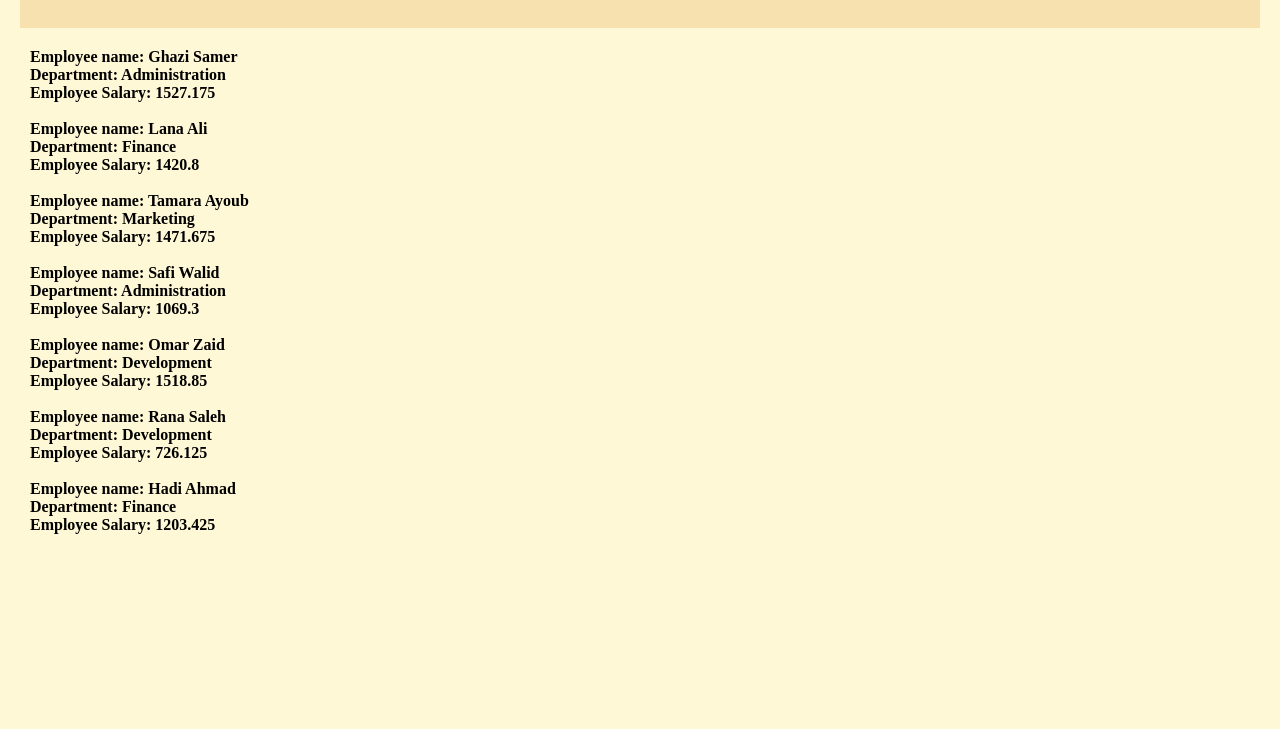
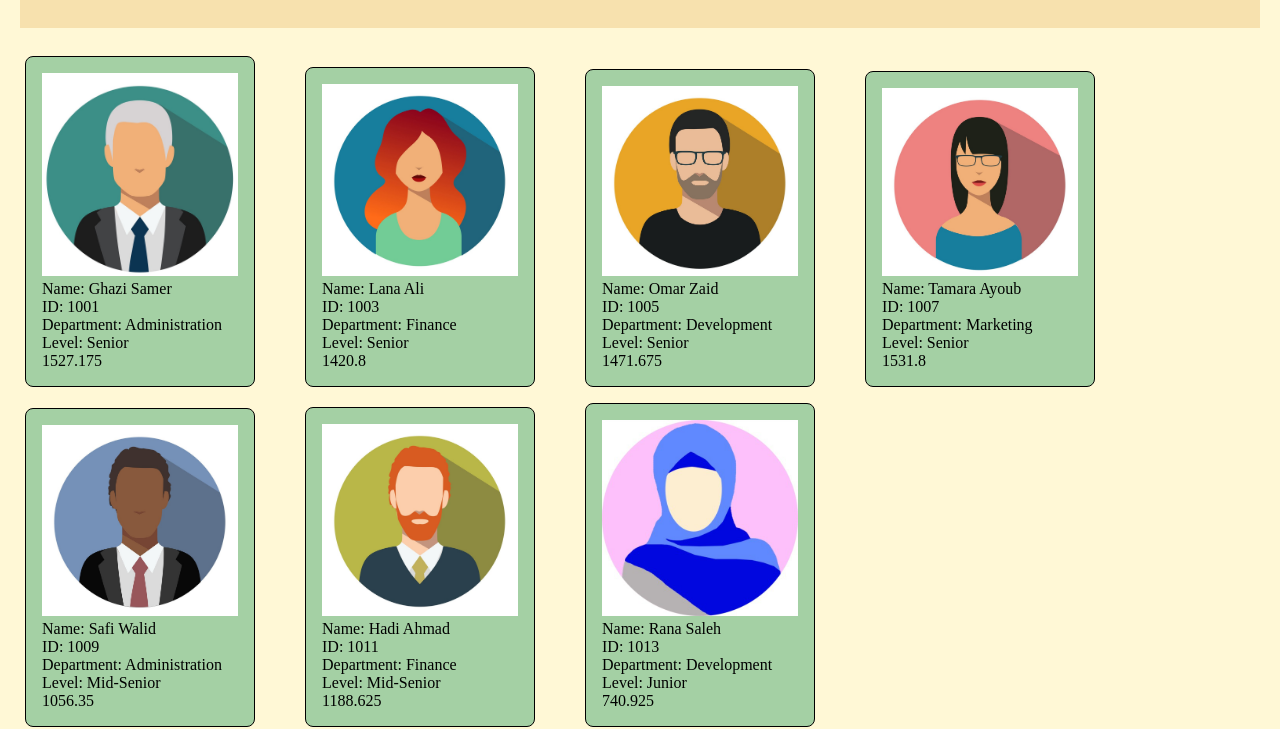
Before and after one commit to k02s/HR-management-system, a plain HTML site: page index.html in a window 1280 px wide. Shown: the part 92-821 px from the top of the page. Drawn offline with Linux system fonts and the light colour scheme.

Commit message:
solve lab 10

```diff
--- a/accounting.html
+++ b/accounting.html
@@ -39,7 +39,7 @@
         <p>&copy; 2023 Copyright</p>
     </footer>
 
-    <!-- link javaScript file -->
-    <script src="js/app.js"></script>
+
+
 </body>
 </html>
--- a/index.html
+++ b/index.html
@@ -7,6 +7,9 @@
     <meta name="viewport" content="width=device-width, initial-scale=1.0">
     <title>HR management system</title>
     <link rel="stylesheet" href="style/index.css">
+
+    <script src="https://kit.fontawesome.com/abeefac970.js" crossorigin="anonymous"></script>
+
 </head>
 
 <body>
@@ -33,10 +36,10 @@
 
     <footer id="contact">
         <!-- social media -->
-        <a href="www.linkedin.com">[ Linkedin | </a>
-        <a href="www.facebook.com">Facebook |</a>
-        <a href="www.instagram.com">Instagram |</a>
-        <a href="www.twitter.com">Twitter ] </a>
+        <a href="www.linkedin.com"><i class="fa-brands fa-linkedin"></i></a>
+        <a href="www.facebook.com"><i class="fa-brands fa-facebook"></i></a>
+        <a href="www.instagram.com"><i class="fa-brands fa-instagram"></i></a>
+        <a href="www.twitter.com"><i class="fa-brands fa-twitter"></i></a>
 
         <!-- copyright -->
         <p>made with &#128154; By Khadijah Saleh's </p>
--- a/js/app.js
+++ b/js/app.js
@@ -49,13 +49,13 @@ function Employee(ID, name, department, level, imageURL, salary) {
 }
 
 
-let emp1 = new Employee(generateEmployeeID(), 'Ghazi Samer', 'Administration', 'Senior', 'https://images.pexels.com/photos/39866/entrepreneur-startup-start-up-man-39866.jpeg?auto=compress&cs=tinysrgb&w=1260&h=750&dpr=1', calculateSalary('Senior'))
-let emp2 = new Employee(generateEmployeeID(), 'Lana Ali', 'Finance', 'Senior', 'https://images.pexels.com/photos/1586973/pexels-photo-1586973.jpeg?auto=compress&cs=tinysrgb&w=600', calculateSalary('Senior'))
-let emp3 = new Employee(generateEmployeeID(), 'Tamara Ayoub', 'Marketing', 'Senior', 'https://images.pexels.com/photos/3747446/pexels-photo-3747446.jpeg?auto=compress&cs=tinysrgb&w=600', calculateSalary('Senior'))
-let emp4 = new Employee(generateEmployeeID(), 'Safi Walid', 'Administration', 'Mid-Senior', 'https://images.pexels.com/photos/927451/pexels-photo-927451.jpeg?auto=compress&cs=tinysrgb&w=600', calculateSalary('Mid-Senior'))
-let emp5 = new Employee(generateEmployeeID(), 'Omar Zaid', 'Development', 'Senior', 'https://images.pexels.com/photos/927451/pexels-photo-927451.jpeg?auto=compress&cs=tinysrgb&w=600', calculateSalary('Senior'))
-let emp6 = new Employee(generateEmployeeID(), 'Rana Saleh', 'Development', 'Junior', 'https://images.pexels.com/photos/1181414/pexels-photo-1181414.jpeg?auto=compress&cs=tinysrgb&w=600', calculateSalary('Junior'))
-let emp7 = new Employee(generateEmployeeID(), 'Hadi Ahmad', 'Finance', 'Mid-Senior', 'https://images.pexels.com/photos/2102416/pexels-photo-2102416.jpeg?auto=compress&cs=tinysrgb&w=600', calculateSalary('Mid-Senior'))
+let emp1 = new Employee(generateEmployeeID(), 'Ghazi Samer', 'Administration', 'Senior', 'assets/Ghazi.jpg', calculateSalary('Senior'))
+let emp2 = new Employee(generateEmployeeID(), 'Lana Ali', 'Finance', 'Senior', 'assets/Lana.jpg', calculateSalary('Senior'))
+let emp5 = new Employee(generateEmployeeID(), 'Omar Zaid', 'Development', 'Senior', 'assets/Omar.jpg', calculateSalary('Senior'))
+let emp3 = new Employee(generateEmployeeID(), 'Tamara Ayoub', 'Marketing', 'Senior', 'assets/Tamara.jpg', calculateSalary('Senior'))
+let emp4 = new Employee(generateEmployeeID(), 'Safi Walid', 'Administration', 'Mid-Senior', 'assets/Safi.jpg', calculateSalary('Mid-Senior'))
+let emp7 = new Employee(generateEmployeeID(), 'Hadi Ahmad', 'Finance', 'Mid-Senior', 'assets/Hadi.jpg', calculateSalary('Mid-Senior'))
+let emp6 = new Employee(generateEmployeeID(), 'Rana Saleh', 'Development', 'Junior', 'assets/Rana.jpg', calculateSalary('Junior'))
 
 
 
@@ -73,11 +73,61 @@ console.log(emp7);
 // render method
 Employee.prototype.render = function () {
 
-    document.write(`<h4>Employee name:   ${this.fullName} <br> Department:   ${this.department} <br> Employee Salary:  ${this.salary} <br><br></h4>`)
+  // document.write(`<h4>Employee name: ${this.fullName} <br> Department: ${this.department} <br> Employee Salary: ${this.salary} <br><br></h4>`)
+
+  // create div (it will be a container for card) element
+  let card = document.createElement("div");
+  // append element to body
+  document.body.appendChild(card);
+  // create and append image
+
+  let image = document.createElement("img");
+  image.src = this.imageURL;
+  image.style.width = '100%';
+  image.style.height = 'auto';
+  card.appendChild(image);
+
+  // create and append name
+  let name = document.createElement("p");
+  name.textContent = `Name: ${this.fullName}`;
+  card.appendChild(name);
+
+  // create and append ID
+  let ID = document.createElement("p");
+  ID.textContent = `ID: ${this.employeeID}`;
+  card.appendChild(ID);
+
+  // create and append department
+  let department = document.createElement("p");
+  department.textContent = `Department: ${this.department}`;
+  card.appendChild(department);
+
+  // create and append level
+  let level = document.createElement("p");
+  level.textContent = `Level: ${this.level}`;
+  card.appendChild(level);
+
+  // create and append salary
+  let salary = document.createElement("p");
+  salary.textContent = `${this.salary}`;
+  card.appendChild(salary);
+
+  // style card
+  card.style.border = "1px solid black";
+  card.style.borderRadius = '8px';
+  card.style.padding = '16px';
+  card.style.margin = '8px';
+  card.style.marginLeft = '25px';
+  card.style.marginRight = '25px';
+  card.style.width = '230px';
+  card.style.backgroundColor = '#A4D0A4';
+  card.style.display = 'inline-block';
+
 
 }
 
 
 for (let i = 0; i < allEmployees.length; i++) {
+
   allEmployees[i].render();
 }
```
Also changed, not shown: assets/Ghazi.jpg (added), assets/Hadi.jpg (added), assets/Lana.jpg (added), assets/Omar.jpg (added), assets/Rana.jpg (added), assets/Safi.jpg (added), assets/Tamara.jpg (added), 1 other file. Lines whose indentation alone changed are shown as unchanged.
